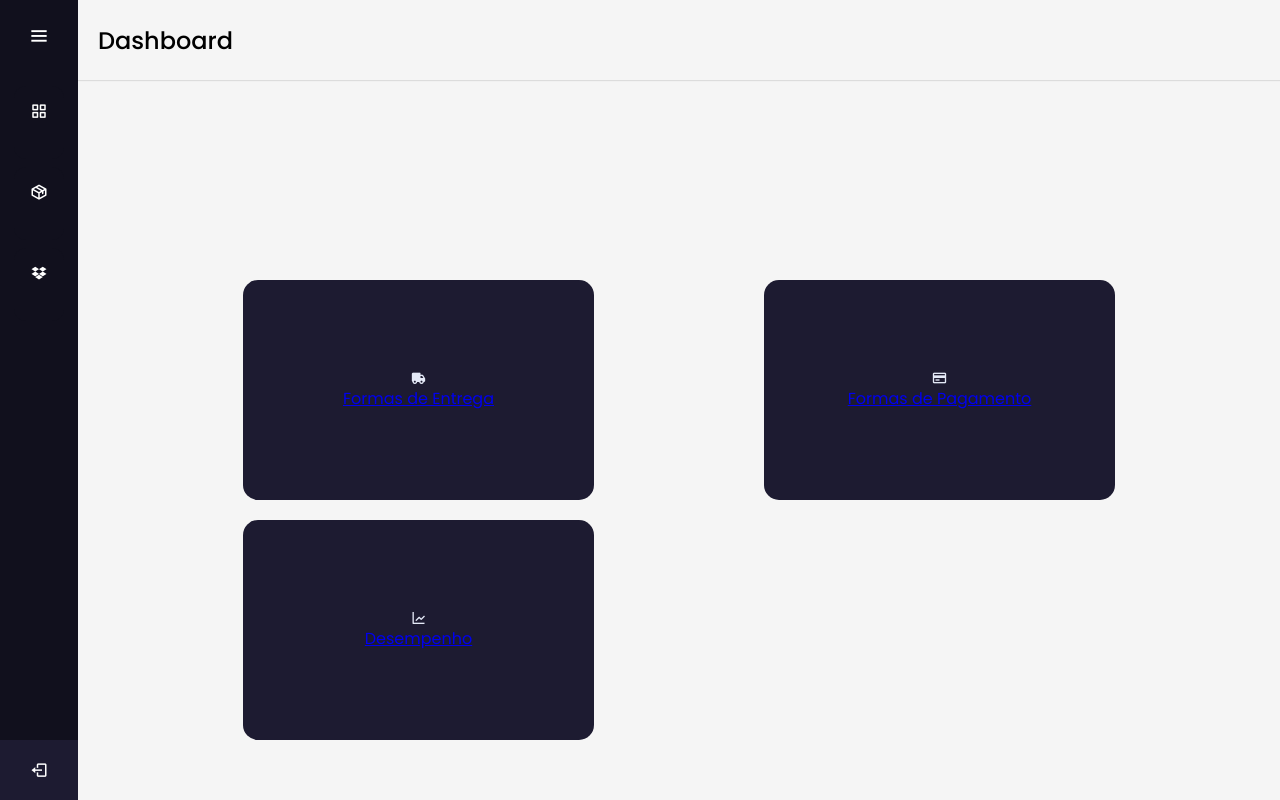
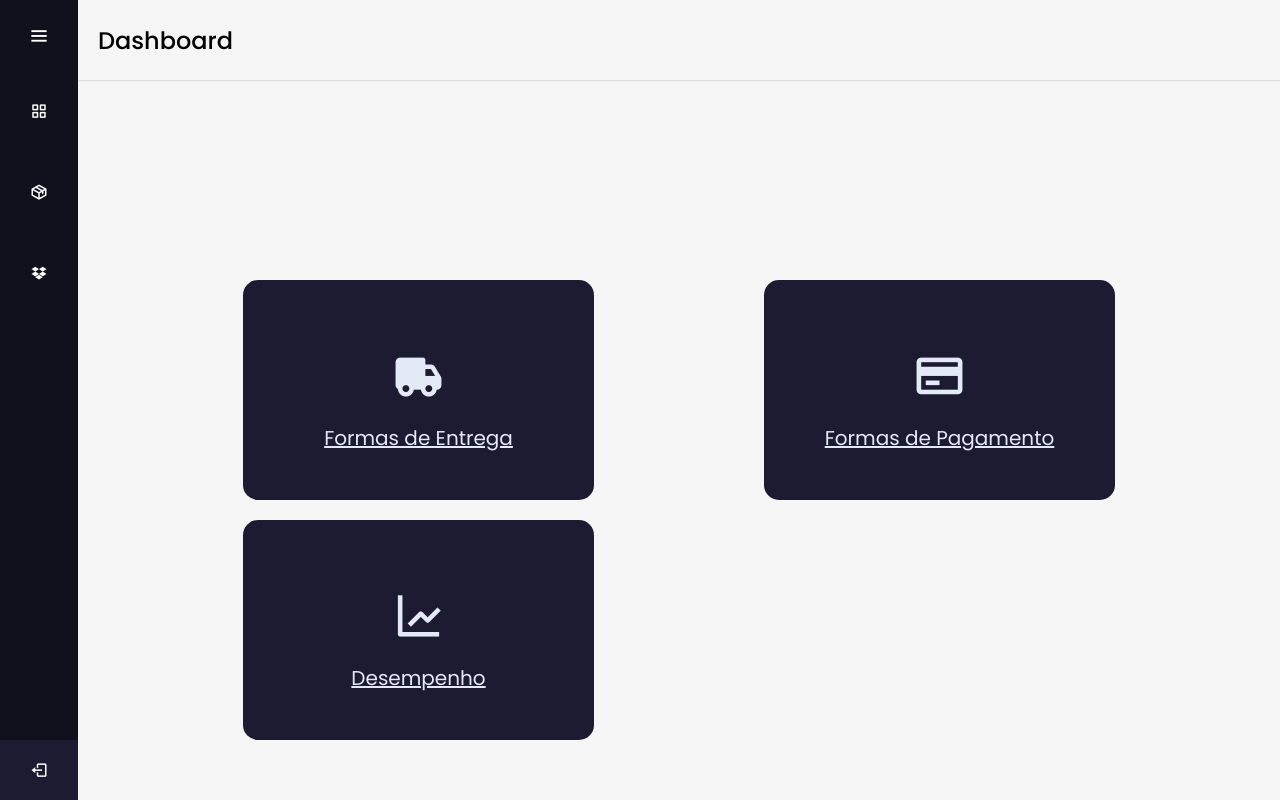
Before and after one commit to LuizSuperman1/The-Cargos, a PHP site: template templates/dashboard.html in a window 1280 px wide. Run offline with PHP 8.4, Linux system fonts and the light colour scheme; the template is opened without the code that fills it, so the values that code supplies are empty.

Commit message:
Update dashboard.css
Tamanho do ícone e Links atualizados

```diff
--- a/static/css/dashboard.css
+++ b/static/css/dashboard.css
@@ -318,5 +318,14 @@ color: #E4E9F7;
 .wrapper .box i {
 
 color: #E4E9F7;
+font-size: 55px;
+padding: 20px;
 
 }
+
+.wrapper .box a{
+
+  font-size: 15pt;
+  color: #E4E9F7;
+
+  }
```
